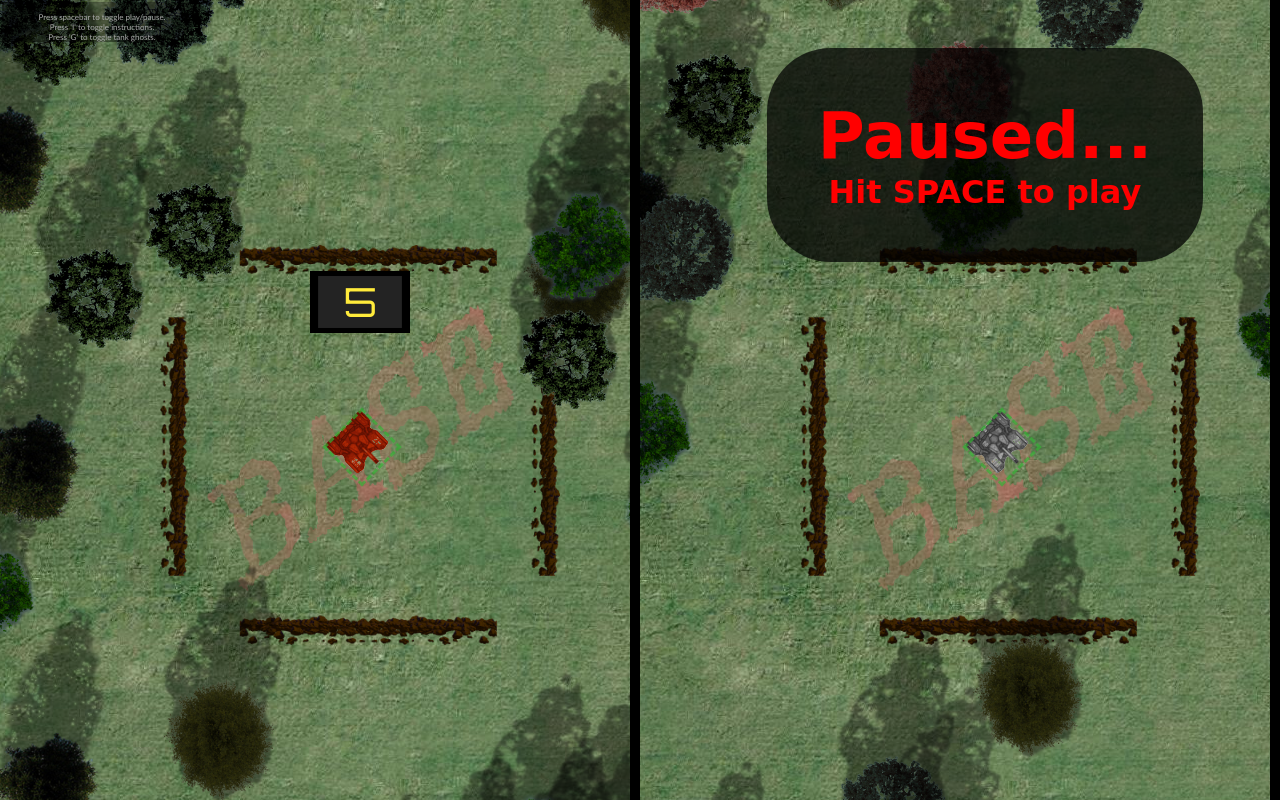
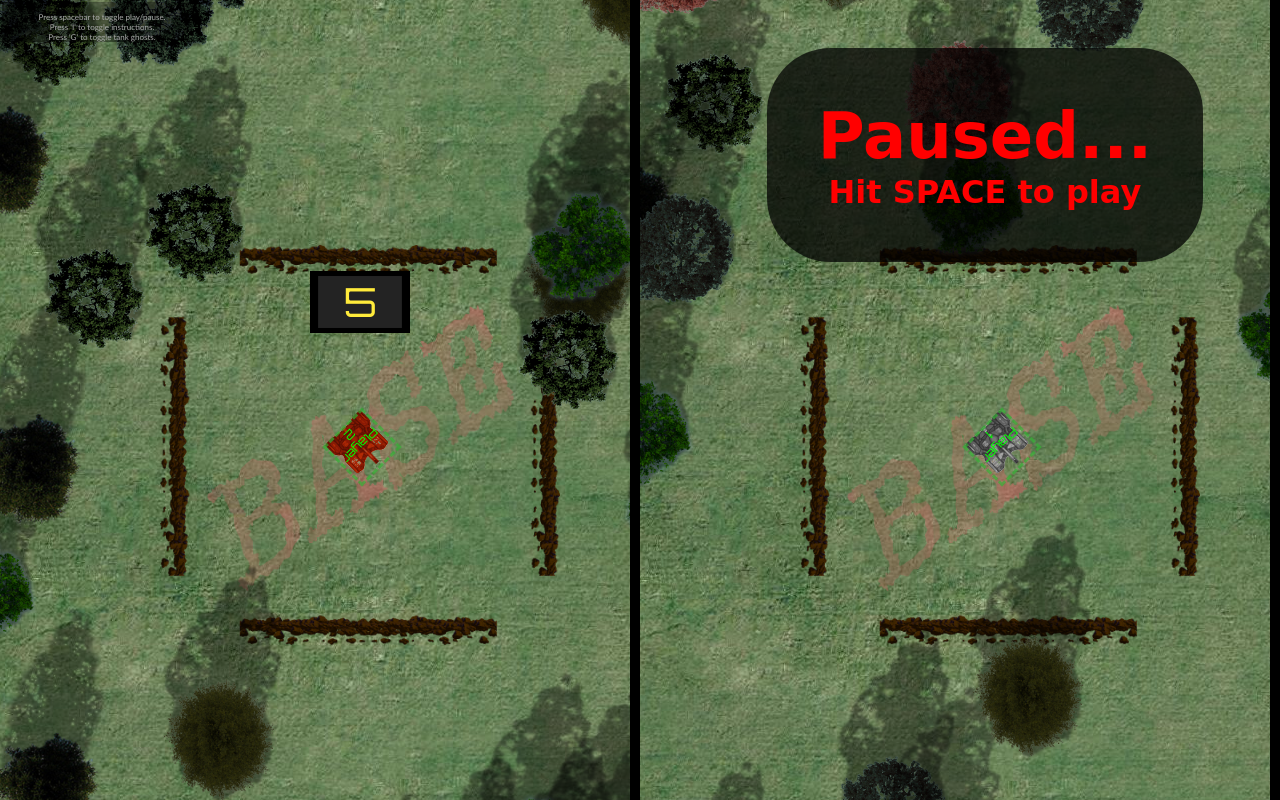
Before and after one commit to spuddermax/tank-tag, a plain HTML site: page index.html in a window 1280 px wide. Drawn offline with Linux system fonts and the light colour scheme.

Commit message:
Add player name to ghost

```diff
--- a/js/tank-0.1.js
+++ b/js/tank-0.1.js
@@ -180,6 +180,8 @@ function buildAssets() {
 		});
 		tankGhost.draw(document.getElementById(`canvas_${i}`));
 		tankGhosts.push(tankGhost);
+		// Change html in the ghost to say "Player i"
+		$(`#tank_${i}_ghost`).html(`Player ${i + 1}`);
 	}
 
 	// Create the trees.
--- a/tank.css
+++ b/tank.css
@@ -54,10 +54,15 @@ body {
 	background-size: contain;
 }
 .tank_ghost {
-	display: block;
 	position: absolute;
 	z-index: 101;
 	border: dashed #35b335aa;
+	font-family: "Orbitron";
+	font-size: 12px;
+	color: lime;
+	display: flex;
+	align-content: center;
+	align-items: flex-end;
 }
 .rotate-0 {
 	transform: rotate(0deg);
```
